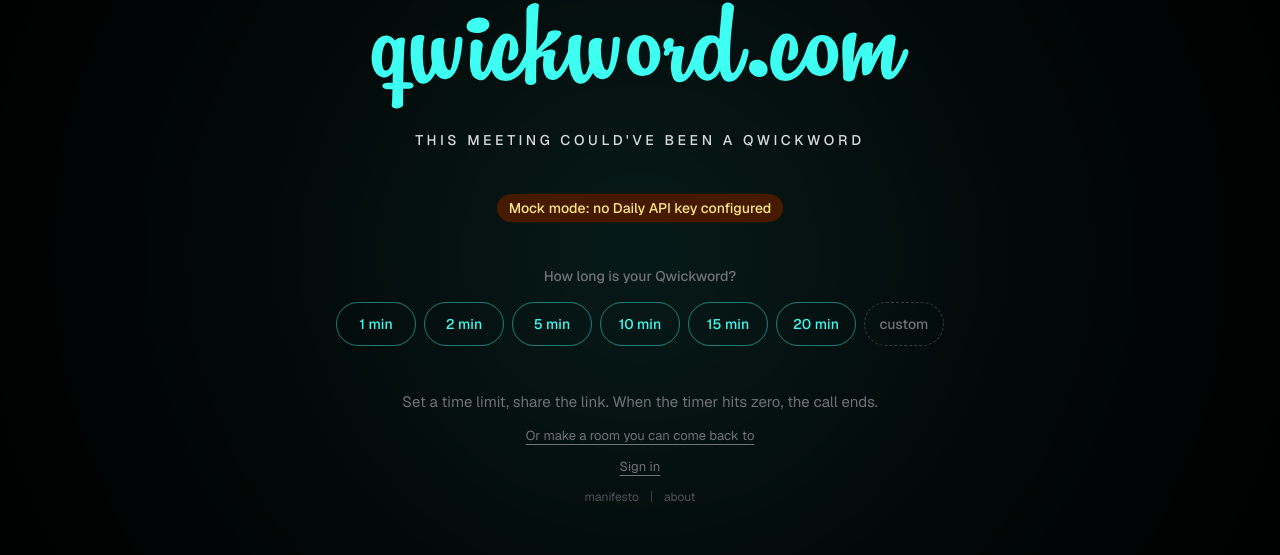
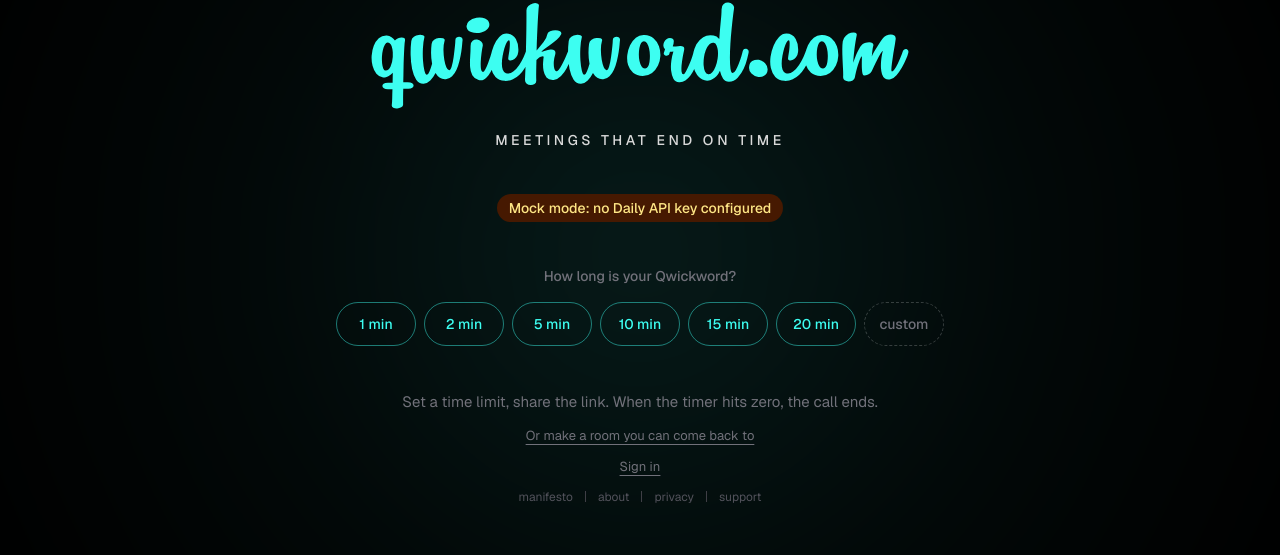
Before and after one commit to 5unR4yDK/qwickword, a Next.js app: page / in a window 1280 px wide. Shown: the part 147-702 px from the top of the page. Built offline with nearby package versions, Linux system fonts and the light colour scheme; no server answers; the database is empty.

Commit message:
Clarify promise and surface trust links

```diff
--- a/src/app/feed.xml/route.ts
+++ b/src/app/feed.xml/route.ts
@@ -1,10 +1,10 @@
 const entries = [
   {
-    title: "About Qwickword",
+    title: "About and privacy at Qwickword",
     url: "https://qwickword.com/about",
     description:
-      "A plain-English overview of Qwickword and the conversations it is designed for.",
-    published: "Wed, 29 Jul 2026 00:00:00 GMT",
+      "A plain-English overview of Qwickword, the conversations it is designed for, and how it handles information.",
+    published: "Sun, 02 Aug 2026 00:00:00 GMT",
   },
   {
     title: "The Qwickword Manifesto",
@@ -45,7 +45,7 @@
   <link>https://qwickword.com</link>
   <description>Product explanations and release notes from Qwickword.</description>
   <language>en</language>
-  <lastBuildDate>Wed, 29 Jul 2026 00:00:00 GMT</lastBuildDate>
+  <lastBuildDate>Sun, 02 Aug 2026 00:00:00 GMT</lastBuildDate>
   ${items}
 </channel>
 </rss>`;
--- a/src/app/sitemap.ts
+++ b/src/app/sitemap.ts
@@ -15,7 +15,7 @@
     },
     {
       url: "https://qwickword.com/about",
-      lastModified: "2026-07-29",
+      lastModified: "2026-08-02",
       changeFrequency: "yearly",
       priority: 0.5,
     },
--- a/src/components/create-link-form.tsx
+++ b/src/components/create-link-form.tsx
@@ -375,7 +375,7 @@
       <div className="flex flex-col items-center gap-5">
         <Wordmark className="w-[540px] max-w-[86vw]" />
         <p className="text-sm font-medium tracking-[0.26em] text-zinc-600 uppercase dark:text-[#D9D9D9]">
-          This meeting could&apos;ve been a Qwickword
+          Meetings that end on time
         </p>
       </div>
 
@@ -528,21 +528,26 @@
 }
 
 function FooterLinks() {
+  const linkClass =
+    "transition-colors hover:text-zinc-600 dark:hover:text-zinc-400";
+
   return (
     <nav className="flex flex-wrap items-center justify-center gap-3 text-xs text-zinc-400 dark:text-[#52525B]">
-      <Link
-        href="/manifesto"
-        className="transition-colors hover:text-zinc-600 dark:hover:text-zinc-400"
-      >
+      <Link href="/manifesto" className={linkClass}>
         manifesto
       </Link>
       <span aria-hidden="true" className="h-[11px] w-px bg-zinc-300 dark:bg-[#3F3F46]" />
-      <Link
-        href="/about"
-        className="transition-colors hover:text-zinc-600 dark:hover:text-zinc-400"
-      >
+      <Link href="/about" className={linkClass}>
         about
       </Link>
+      <span aria-hidden="true" className="h-[11px] w-px bg-zinc-300 dark:bg-[#3F3F46]" />
+      <Link href="/about#privacy" className={linkClass}>
+        privacy
+      </Link>
+      <span aria-hidden="true" className="h-[11px] w-px bg-zinc-300 dark:bg-[#3F3F46]" />
+      <a href="mailto:info@mauriceholdings.llc" className={linkClass}>
+        support
+      </a>
     </nav>
   );
 }
```
Also changed, not shown: 1 other file (tests, documents, lock files or other folders).
